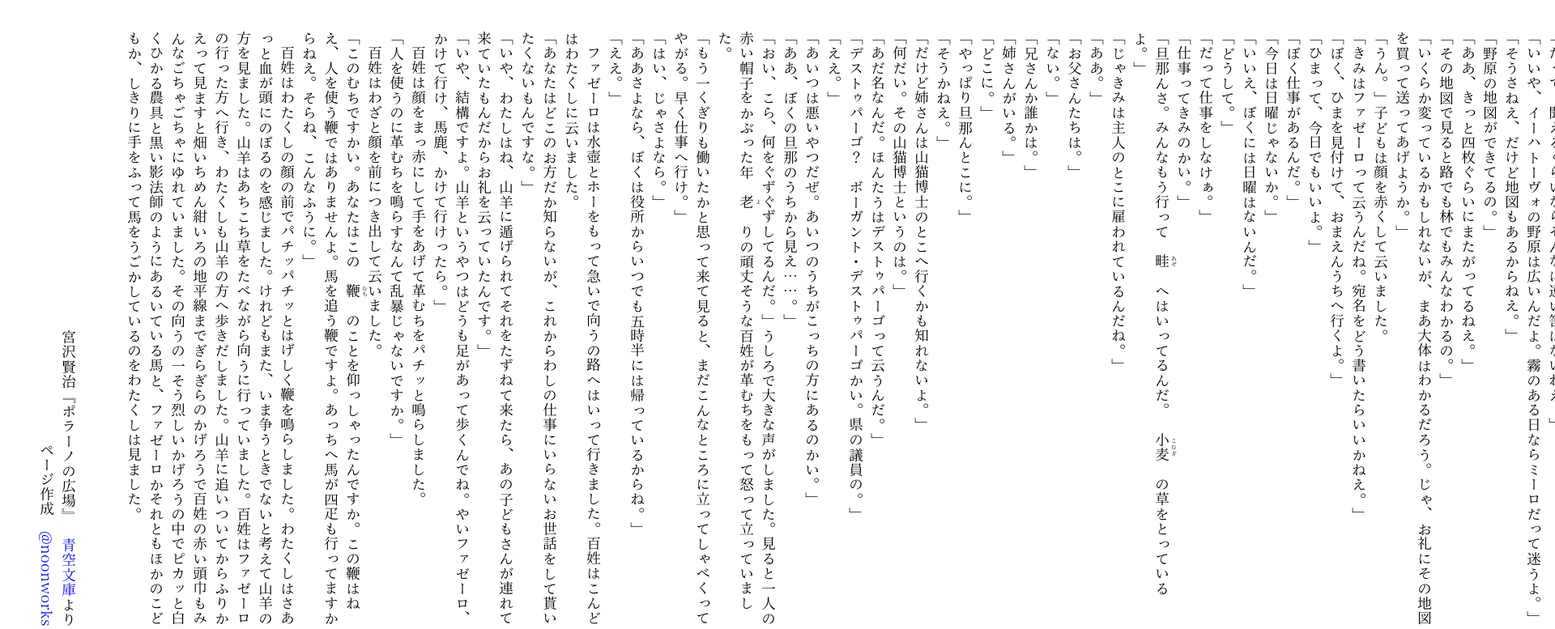
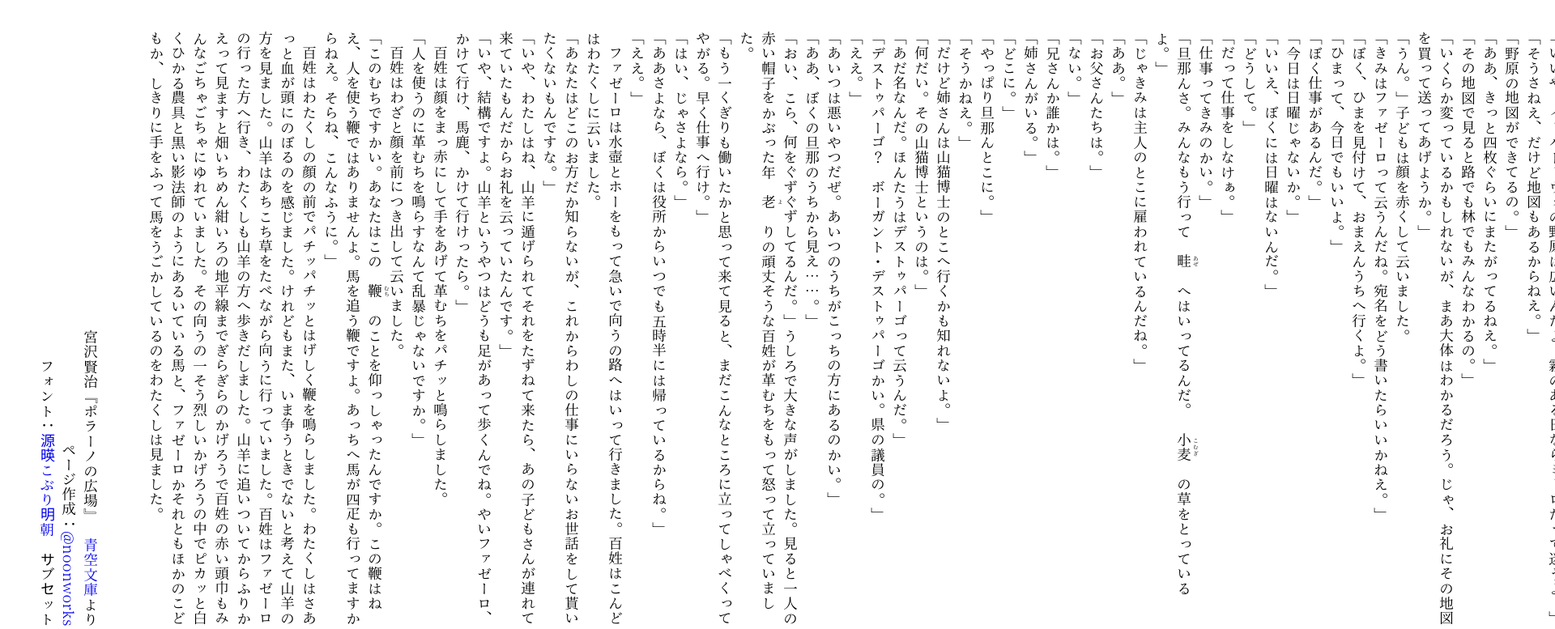
Before and after one commit to noonworks/carotin-novel, a website: page docs/sample.html in a window 1280 px wide. Shown: the top 777 px of the page at 81% size, 1920 px wide, since content can reach past the window. Drawn offline with Linux system fonts and the light colour scheme.

Commit message:
Add font credit to sample page.

```diff
--- a/docs/sample.html
+++ b/docs/sample.html
@@ -437,7 +437,8 @@
 
     <footer>
       <p>宮沢賢治『<cite>ポラーノの広場</cite>』　<a href="https://www.aozora.gr.jp/cards/000081/files/1935_19925.html">青空文庫</a>より</p>
-      <address>ページ作成　<a href="https://twitter.com/noonworks">@noonworks</a></address>
+      <address>ページ作成：<a href="https://twitter.com/noonworks">@noonworks</a></address>
+      <p>フォント：<a href="http://okoneya.jp/font/">源暎こぶり明朝</a>　サブセット</p>
     </footer>
 
   </div>
```
